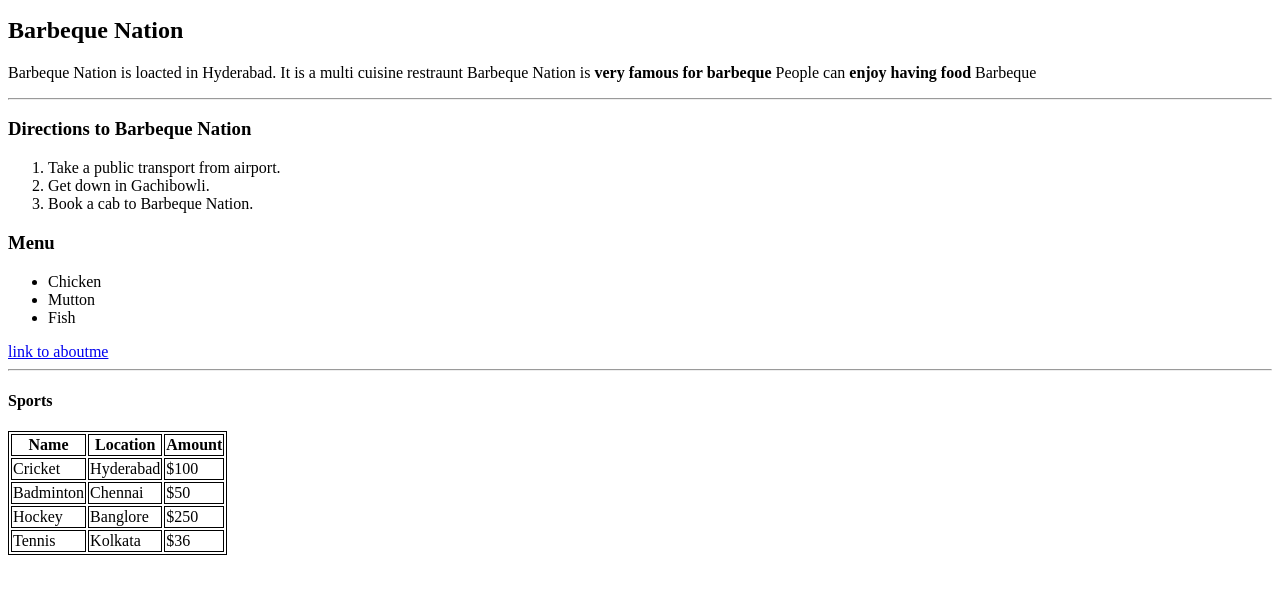
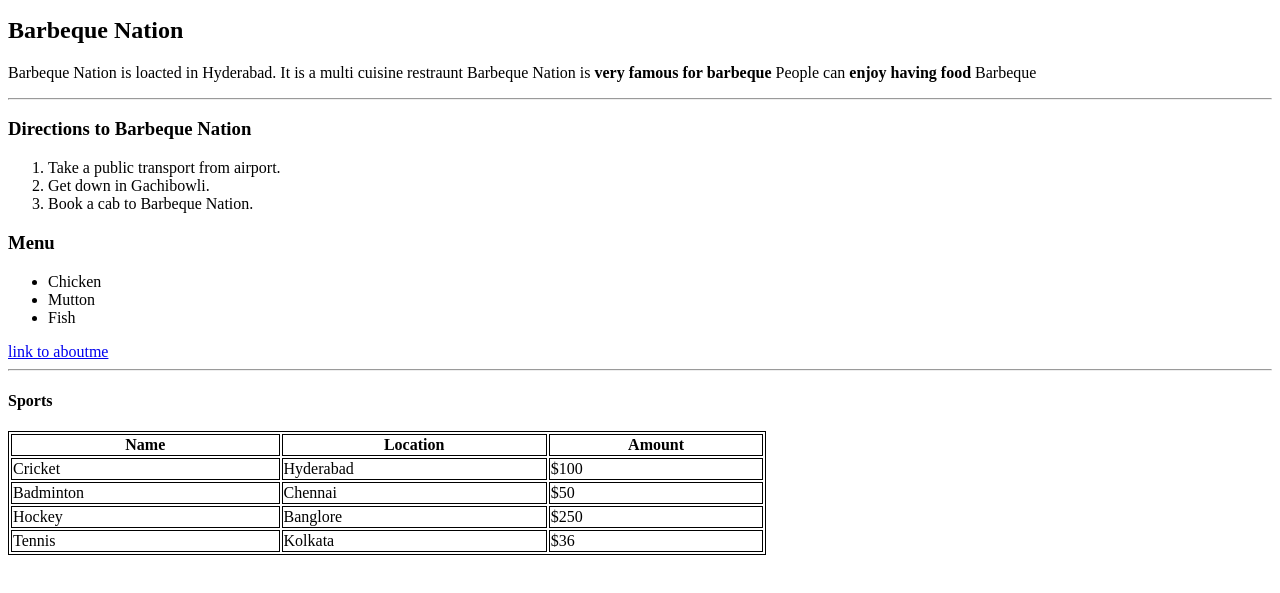
Before and after one commit to 44-563-Web-Apps-S22/webapps-s22-assignment-3-AkankshaReddy12, a plain HTML site: page index.html in a window 1280 px wide. Shown: the part 101-694 px from the top of the page. Drawn offline with Linux system fonts and the light colour scheme.

Commit message:
Update index.html

```diff
--- a/index.html
+++ b/index.html
@@ -37,7 +37,7 @@
 </html>
 <hr>
 <h4>Sports</h4>
-<table>
+<table style="width:60%">
 <tr>
     <th>Name</th>
     <th>Location</th>
```
